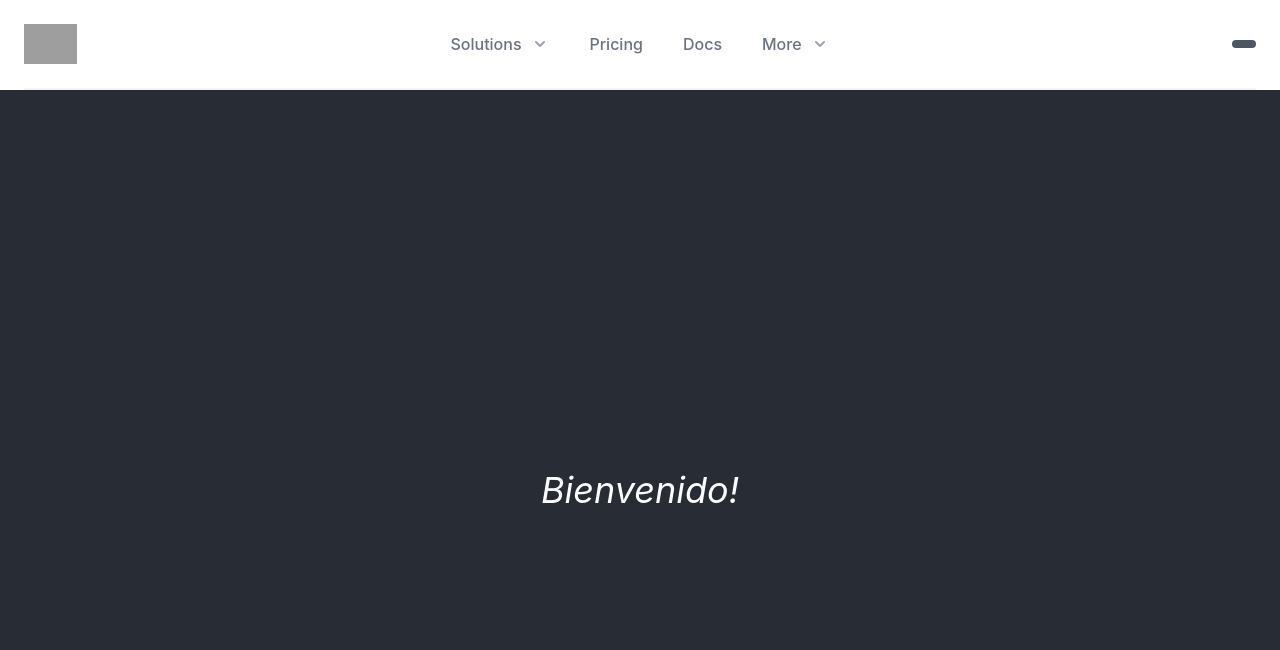
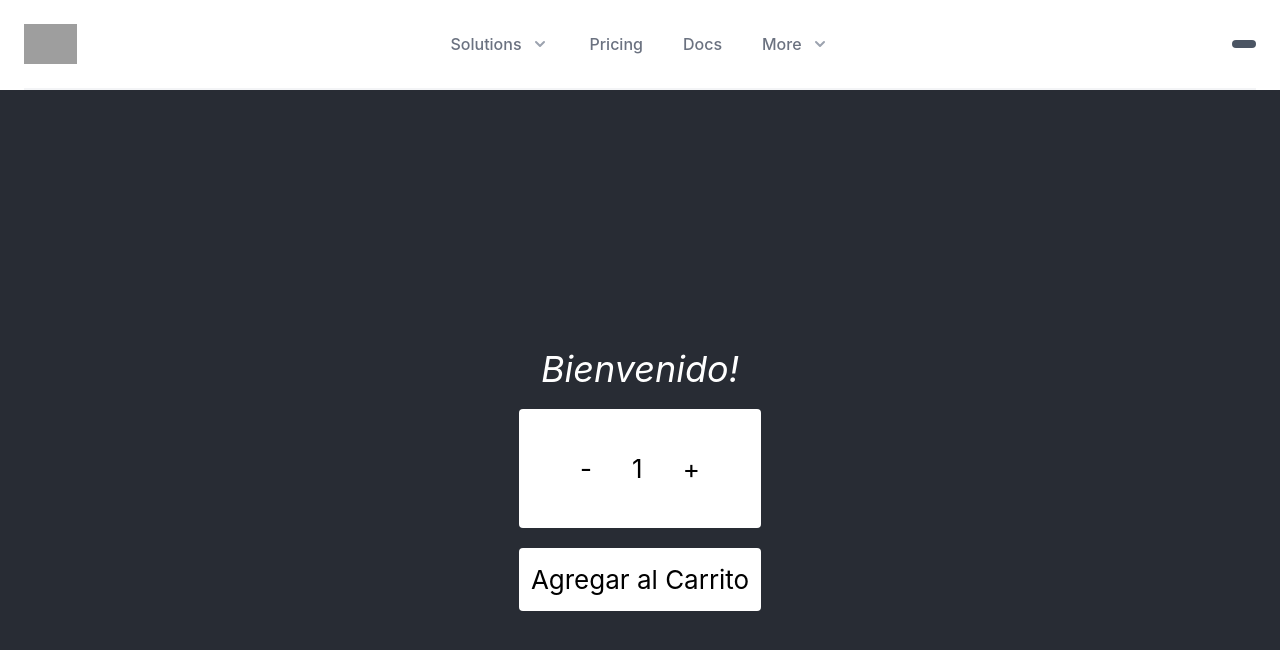
Before and after one commit to volentiera/ProyectoReact, a React (Create React App) app: page / in a window 1280 px wide. Shown: the top 650 px of the page. Built offline with nearby package versions, Linux system fonts and the light colour scheme; grey boxes are pictures that could not be loaded; the HTML template or start-up script is replaced by a standard one.

Commit message:
desafio 4

```diff
--- a/package.json
+++ b/package.json
@@ -3,8 +3,11 @@
   "version": "0.1.0",
   "private": true,
   "dependencies": {
+    "@emotion/react": "^11.10.0",
+    "@emotion/styled": "^11.10.0",
     "@headlessui/react": "^1.6.6",
     "@heroicons/react": "^1.0.6",
+    "@mui/material": "^5.10.2",
     "@testing-library/jest-dom": "^5.16.5",
     "@testing-library/react": "^13.3.0",
     "@testing-library/user-event": "^13.5.0",
--- a/src/App.jsx
+++ b/src/App.jsx
@@ -1,16 +1,22 @@
 
 import './App.css';
+import ItemCount from './components/ItemCount/ItemCount';
+
 import ItemListContainer from './components/ItemListContainer/ItemListContainer';
 import Navbar from './components/navbar';
 
 
 
 function App() {
+  const onAdd = (props) =>{
+    (console.log(`Compro: ${props}`))
+  }
   return (
     <div className="App">
       <Navbar/>
       <header className="App-header">
         <ItemListContainer greeting="Bienvenido!"/>
+        <ItemCount stock={5} initial={1} onAdd={onAdd}/>
       </header>
     </div>
   );
--- /dev/null
+++ b/src/components/ItemCount/ItemCount.jsx
@@ -0,0 +1,30 @@
+import React, { useState } from "react";
+
+const ItemCount = ({stock, initial, onAdd}) => {
+  const [count, setCount] = useState(initial);
+
+  const addNumber = () => {
+    if (count < stock) {
+      setCount(count + 1);
+    }
+  };
+  const restNumber = () => {
+    if (count > 1) {
+      setCount(count - 1);
+    }
+  };
+  return (
+    <div>
+    <div className="flex items-center justify-center p-5 m-5 text-black bg-white rounded">
+        <button className="p-5" onClick={restNumber}>-</button>
+        <h3 className="p-5">{count}</h3>
+        <button className="p-5" onClick={addNumber}>+</button>
+    </div>
+    <div className="flex items-center justify-center p-3 m-5 text-black bg-white rounded">
+      <button onClick={() => onAdd(count)}>Agregar al Carrito</button>
+    </div>
+    </div>
+  );
+};
+
+export default ItemCount;
--- a/src/components/ItemListContainer/ItemListContainer.jsx
+++ b/src/components/ItemListContainer/ItemListContainer.jsx
@@ -2,9 +2,10 @@ import React from 'react';
 
 const ItemListContainer = ({greeting}) => {
     return (
-        <h1 className='font-style: italic text-4xl'>
+        <h1 className='text-4xl italic font-style:'>
             {greeting}
         </h1>
+
     );
 };
 
```
Also changed, not shown: 1 other file (tests, documents, lock files or other folders).
